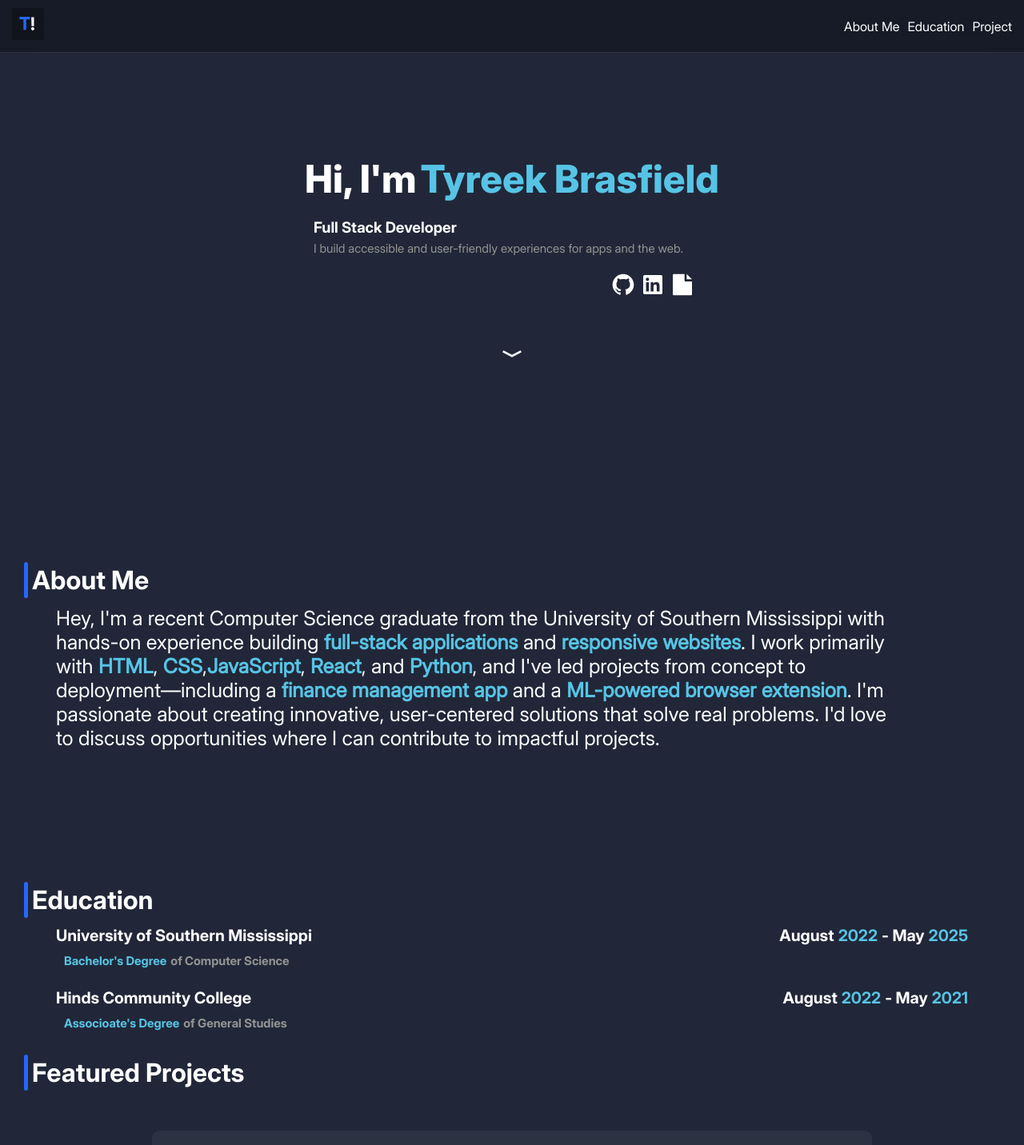
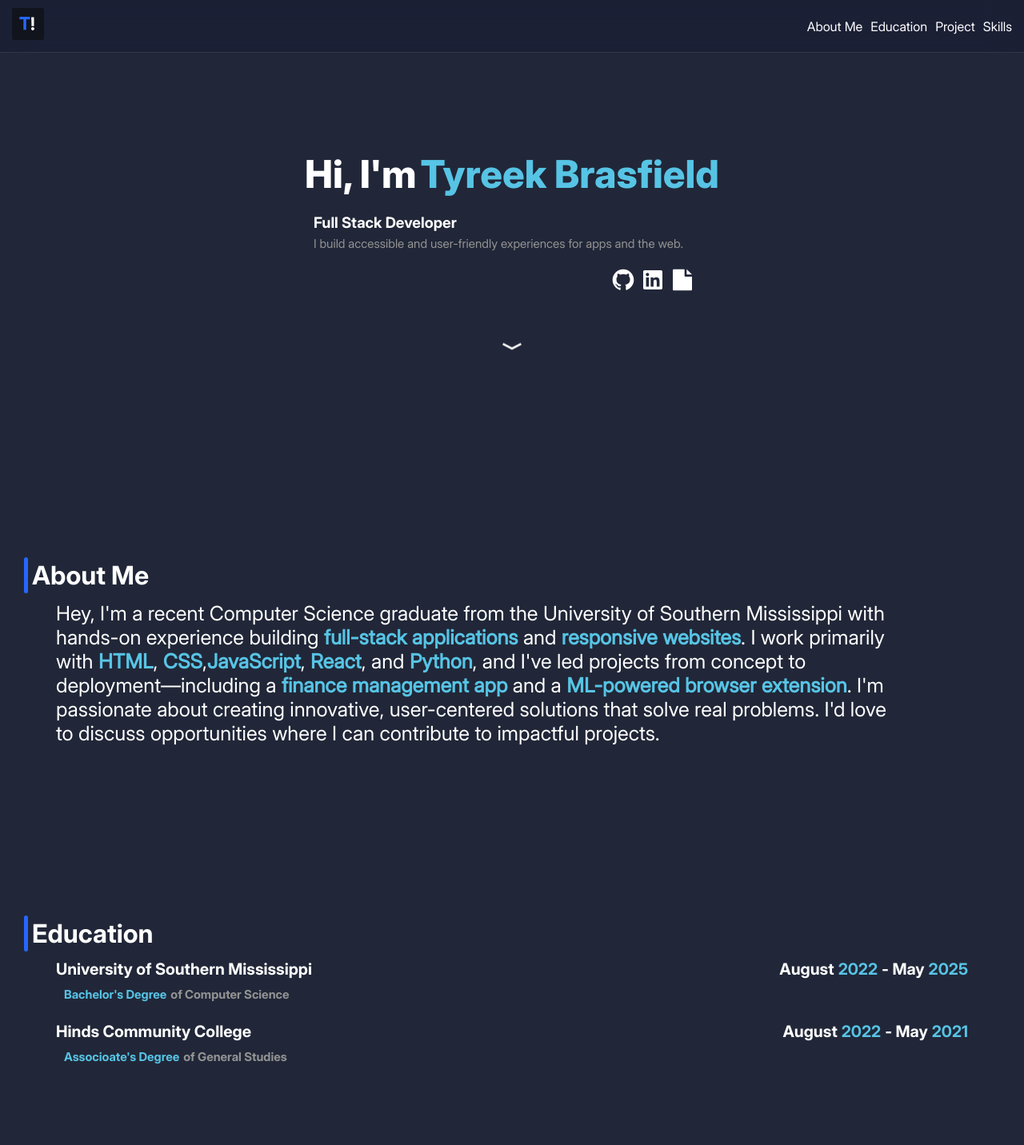
Before and after one commit to TonytheAlias/Portfolio, a React (Vite) app: page / in a window 1280 px wide. Shown: the top 1432 px of the page at 80% size. Built offline with nearby package versions, Linux system fonts and the light colour scheme.

Commit message:
Added animation to down arrow, fade in/out effect and scroll to each section through header links

```diff
--- a/src/CSS/LandingPage.css
+++ b/src/CSS/LandingPage.css
@@ -2,6 +2,7 @@
 .greeting-section{
     text-align: center;
     margin-top: 8rem;
+    padding-top: 60px;
 }
 .title{
     font-family:'Inter-ExtraBold' ;
@@ -73,12 +74,33 @@
 .contact-icons a:hover::after {
     opacity: 1;
 }
+@keyframes bounce{
+     0%, 100% {
+    transform: translateY(0);
+  }
+  50% {
+    transform: translateY(-10px);
+  }
+}
 .down-arrow{
     margin-top: 50px;
 }
-#section{
+.down-arrow a{
+    animation: bounce 1s ease-in-out infinite;
+    display: inline-block;
+}
+
+.section{
     margin-left: 30px;
     margin-right: 30px;
+    margin-top: 13rem;
+    opacity: 0;
+    transform: translateY(30px);
+    transition: opacity 0.8s ease, transform 0.8s ease;
+}
+.section.visible {
+  opacity: 1;
+  transform: translateY(0);
 }
 .about-section{
     margin-top: 15rem;
@@ -111,9 +133,9 @@
 .about-section p b{
     color: var(--primary-color);
 }
-.education-section{
+/* .education-section{
     margin-top: 10rem;
-}
+} */
 .education-history{
   padding: 5px 40px;
 }
--- a/src/CSS/header.css
+++ b/src/CSS/header.css
@@ -4,10 +4,16 @@
     align-items: center;
     padding-left: 15px;
     padding-right: 15px;
-    background: rgba(0, 0, 0, 0.3);
+    background: rgba(1, 0, 44, 0.171);
     backdrop-filter: blur(20px);
     -webkit-backdrop-filter: blur(10px);
     border-bottom: 1px solid rgba(255, 255, 255, 0.1);
+
+    position: fixed;
+    top: 0;
+    left: 0;
+    right: 0;
+    z-index: 1000;
 }
 .left{
     margin-top: 10px;
--- a/src/Pages/LandingPage.jsx
+++ b/src/Pages/LandingPage.jsx
@@ -1,3 +1,4 @@
+import { useEffect } from "react";
 import "../CSS/LandingPage.css";
 import ProjectCard from "../components/ProjectCard";
 import ProjectData from "../data/ProjectData.js";
@@ -9,7 +10,66 @@ import {
   RiFile3Fill,
   RiArrowDownWideFill,
 } from "@remixicon/react";
+
 function LandingPage() {
+  useEffect(() => {
+    //Allow fade in/out animation through observer
+    const observerOptions = {
+      threshold: 0.1,
+      rootMargin: "0px 0px -50px 0px",
+    };
+
+    const observer = new IntersectionObserver((entries) => {
+      entries.forEach((entry) => {
+        if (entry.isIntersecting) {
+          entry.target.classList.add("visible");
+        } else {
+          entry.target.classList.remove("visible"); // Remove when out of view
+        }
+      });
+    }, observerOptions);
+
+    document.querySelectorAll(".section").forEach((section) => {
+      observer.observe(section);
+    });
+    //Allow header links to Scroll to Section
+    document.querySelectorAll('a[href^="#"]').forEach((anchor) => {
+      anchor.addEventListener("click", function (e) {
+        e.preventDefault();
+        const target = document.querySelector(this.getAttribute("href"));
+        if (target) {
+          const headerHeight = 70;
+          const targetPosition = target.offsetTop - headerHeight;
+
+          window.scrollTo({
+            top: targetPosition,
+            behavior: "smooth",
+          });
+        }
+      });
+    });
+
+    //Allows down arrow to scroll down page
+    const arrow = document.querySelector(".down-arrow a");
+
+    const handleClick = (e) => {
+      e.preventDefault();
+      window.scrollBy({
+        top: 500,
+        behavior: "smooth",
+      });
+    };
+
+    if (arrow) {
+      arrow.addEventListener("click", handleClick);
+    }
+
+    return () => {
+      if (arrow) {
+        arrow.removeEventListener("click", handleClick);
+      }
+    };
+  }, []);
   return (
     <div className="body">
       <div className="greeting-section">
@@ -59,7 +119,7 @@ function LandingPage() {
           </a>
         </div>
       </div>
-      <div className="about-section" id="section">
+      <div className="about-section section" id="about-me">
         <div className="section-title">
           <div className="box"></div>
           <h2>About Me</h2>
@@ -76,7 +136,7 @@ function LandingPage() {
           to discuss opportunities where I can contribute to impactful projects.
         </p>
       </div>
-      <div className="education-section" id="section">
+      <div className="education-section section" id="education">
         <div className="section-title">
           <div className="box"></div>
           <h2>Education</h2>
@@ -108,7 +168,7 @@ function LandingPage() {
           </div>
         </div>
       </div>
-      <div className="project-section" id="section">
+      <div className="project-section section" id="project">
         <div className="section-title">
           <div className="box"></div>
           <h2>Featured Projects</h2>
@@ -127,7 +187,7 @@ function LandingPage() {
           ))}
         </div>
       </div>
-      <div className="skill-section" id="section">
+      <div className="skill-section section" id="skills">
         <div className="section-title">
           <div className="box"></div>
           <h2>Skills</h2>
@@ -142,8 +202,8 @@ function LandingPage() {
         <p id="footer-description">
           Website was loosely designed in <span>Figma</span> and coded in{" "}
           <span>VS Code </span>
-          by me. Built with <span>React</span> and <span>Node.js</span>,
-          Deployed with <span>GitHub Pages</span>. Thanks for checking out my
+          by me. Built with <span>React.js</span> and <span>Node.js</span>,
+          deployed with <span>GitHub Pages</span>. Thanks for checking out my
           portfolio.
         </p>
       </div>
--- a/src/components/header.jsx
+++ b/src/components/header.jsx
@@ -9,13 +9,16 @@ function header() {
       <div className="right">
         <ul>
           <li>
-            <a href="">About Me</a>
+            <a href="#about-me">About Me</a>
           </li>
           <li>
-            <a href="">Education</a>
+            <a href="#education">Education</a>
           </li>
           <li>
-            <a href="">Project</a>
+            <a href="#project">Project</a>
+          </li>
+          <li>
+            <a href="#skills">Skills</a>
           </li>
         </ul>
       </div>
```
